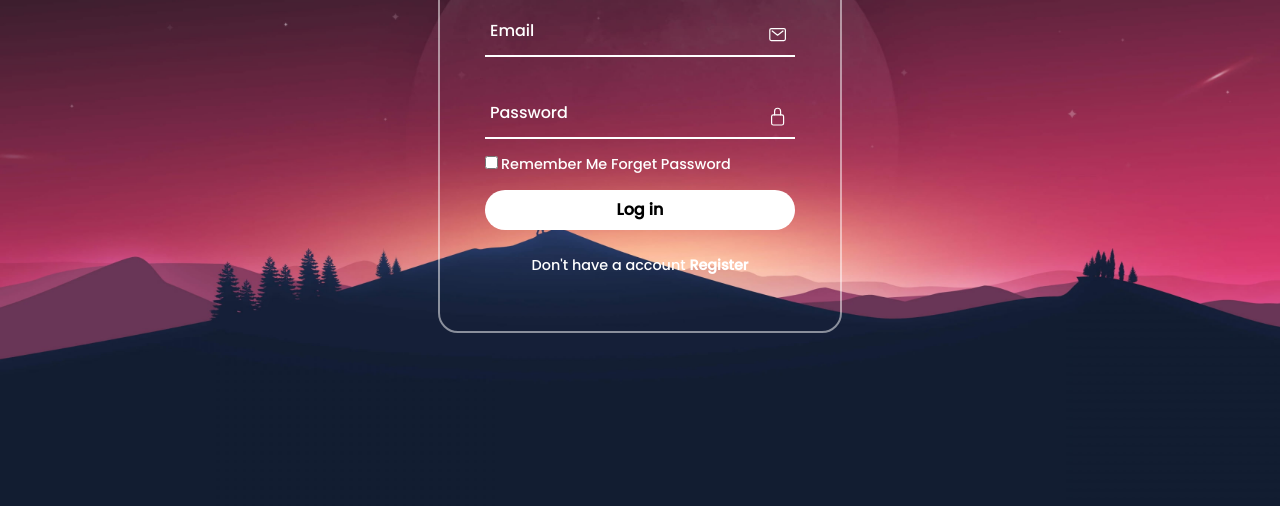
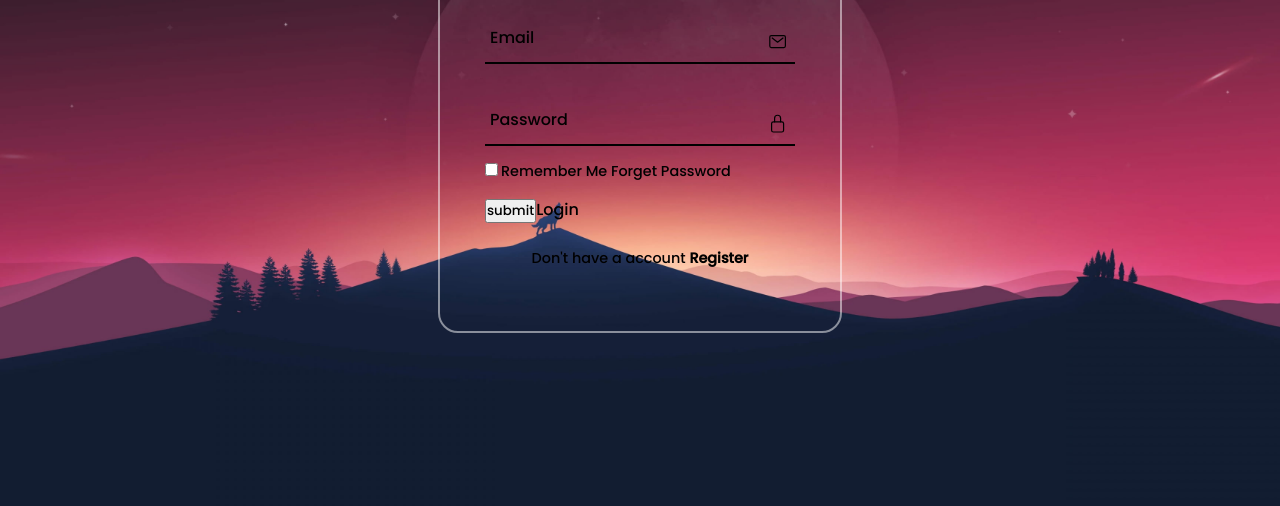
Before and after one commit to Romy1717/Login, a plain HTML site: page index.html in a window 1280 px wide. Shown: the part 294-800 px from the top of the page. Drawn offline with nearby package versions, Linux system fonts and the light colour scheme.

Commit message:
mas y mas cambios

```diff
--- a/index.css
+++ b/index.css
@@ -29,21 +29,21 @@ section{
 }
 h1{
     font-size: 2em;
-    color: #f7f305;
+    color: #ffffff;
     text-align: center;
 }
 .inputbox{
     position: relative;
     margin: 30px 0;
     width: 310px;
-    border-bottom: 2px solid #ffffff;
+    border-bottom: 2px solid #000000;
 }
 .inputbox label{
     position: absolute;
     top: 50%;
     left: 5px;
     transform: translateY(-50%);
-    color: #ffffff;
+    color: #000000;
     font-size: 1em;
     pointer-events: none;
     transition: .5s;
@@ -60,19 +60,19 @@ top: -5px;
     outline: none;
     font-size: 1em;
     padding:0 35px 0 5px;
-    color: #ffffff;
+    color: #000000;
 }
 .inputbox ion-icon{
     position: absolute;
     right: 8px;
-    color: #ffffff;
+    color: #000000;
     font-size: 1.2em;
     top: 20px;
 }
 .forget{
     margin: -15px 0 15px ;
     font-size: .9em;
-    color: #ffffff;
+    color: #000000;
     display: flex;
     justify-content: space-between;
 }
@@ -82,7 +82,7 @@ top: -5px;
 
 }
 .forget label a{
-    color: #ffffff;
+    color: #000000;
     text-decoration: none;
 }
 .forget label a:hover{
@@ -92,7 +92,7 @@ button{
     width: 100%;
     height: 40px;
     border-radius: 40px;
-    background: #ffffff;
+    background: #FFFFFF;
     border: none;
     outline: none;
     cursor: pointer;
@@ -101,13 +101,13 @@ button{
 }
 .register{
     font-size: .9em;
-    color: #ffffff;
+    color: #000000;
     text-align: center;
     margin: 25px 0 10px;
 }
 .register p a{
     text-decoration: none;
-    color: #ffffff;
+    color: #000000;
     font-weight: 600;
 }
 .register p a:hover{
--- a/index.html
+++ b/index.html
@@ -14,18 +14,18 @@
                     <div class="inputbox">
                         <ion-icon name="mail-outline"></ion-icon>
                         <input name="email" type="email" required>
-                        <label>Email</label>
+                        <label for="">Email</label>
                     </div>
                     <div class="inputbox">
                         <ion-icon name="lock-closed-outline"></ion-icon>
                         <input name="contraseña" type="password" required>
-                        <label>Password</label>
+                        <label for="">Password</label>
                     </div>
                     <div class="forget">
                         <label><input type="checkbox">Remember Me  <a href="#">Forget Password</a></label>
 
                     </div>
-                    <button>Log in</button>
+                    <input type="submit" value="submit">Login</input>
                     <div class="register">
                         <p>Don't have a account <a href="#">Register</a></p>
                     </div>
```
